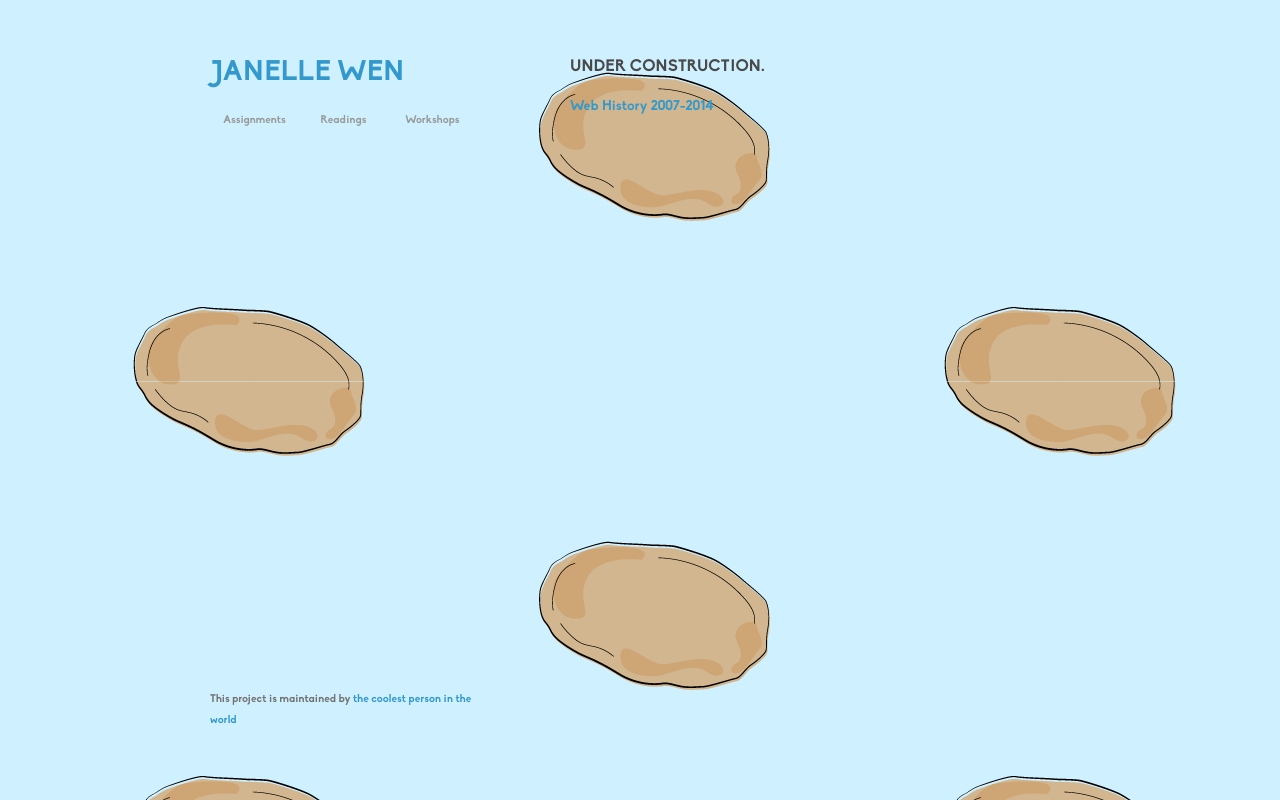
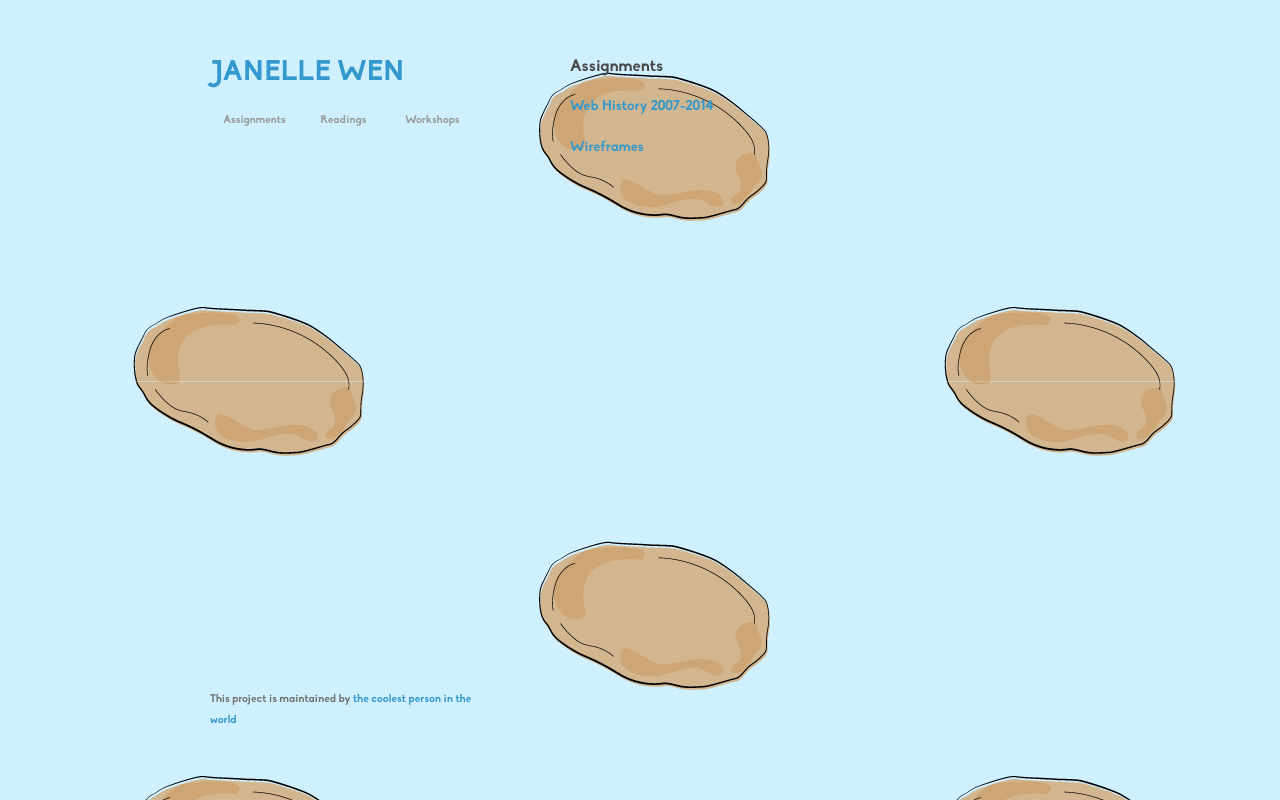
Before and after one commit to janellewen/IML400, a plain HTML site: page assignments/index-assignments.html in a window 1280 px wide. Drawn offline with Linux system fonts and the light colour scheme; files whose address does not match are found by name.

Commit message:
wireframes

```diff
--- a/assignments/index-assignments.html
+++ b/assignments/index-assignments.html
@@ -28,9 +28,10 @@
       </header>
       <section>
 
-        <h3>UNDER CONSTRUCTION.</h3>
+        <h3>Assignments</h3>
 
             <p><a href="web_history/index.html">Web History 2007-2014</a></p>
+            <p><a href="wireframes/wireframes.jpg">Wireframes</a></p>
 
 
       </section>
```
Also changed, not shown: assignments/wireframes/Wireframes.jpg (added), 2 other files.
